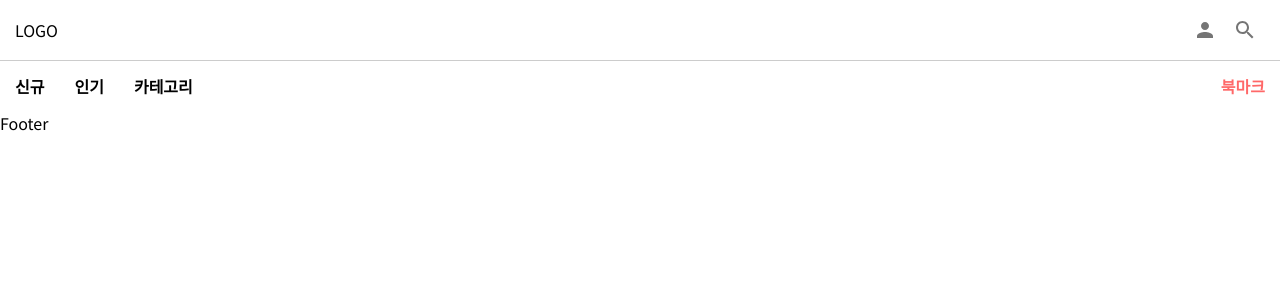
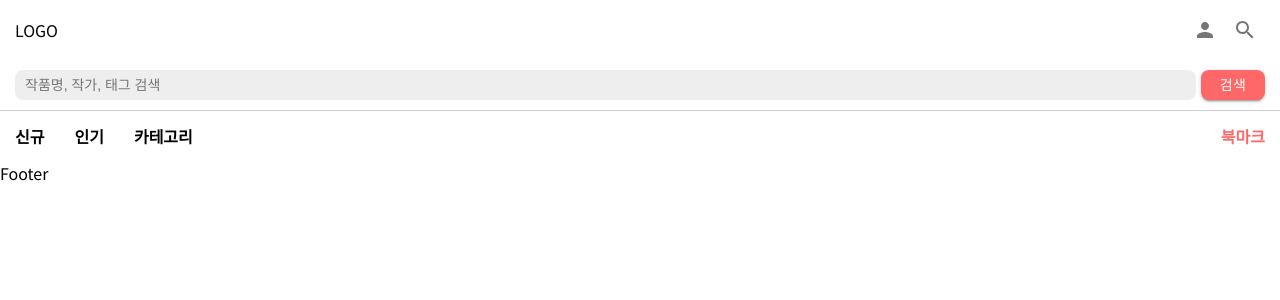
Before and after one commit to 2023-inha-capstone-team4/interactive-novel-web, a React (Create React App) app: page / in a window 1280 px wide. Both pictures are taken after a click on the button 1245 px from the left and 30 px from the top of the page. Shown: the top 300 px of the page. Built offline with nearby package versions, Linux system fonts and the light colour scheme.

Commit message:
feat: 검색 바 추가

```diff
--- a/src/layouts/DefaultLayout/Header.tsx
+++ b/src/layouts/DefaultLayout/Header.tsx
@@ -1,13 +1,20 @@
 import SearchIcon from '@mui/icons-material/Search';
 import PersonIcon from '@mui/icons-material/Person';
 import styled from '@emotion/styled';
-import { IconButton } from '@mui/material';
+import { Button, Collapse, IconButton, InputAdornment, TextField } from '@mui/material';
 import { Link } from 'react-router-dom';
+import { ChangeEvent, useState } from 'react';
 
 /**
  * 페이지의 Header 요소입니다.
  */
 function Header() {
+  const [searchBarDisplayed, displaySearchBar] = useState(false);
+
+  const toggleSearchBar = () => {
+    displaySearchBar(!searchBarDisplayed);
+  };
+
   return (
     <>
       <StyledHeader>
@@ -16,11 +23,14 @@ function Header() {
           <IconButton onClick={() => console.log('Person Button clicked')}>
             <PersonIcon />
           </IconButton>
-          <IconButton onClick={() => console.log('Search Button clicked')}>
+          <IconButton onClick={toggleSearchBar}>
             <SearchIcon />
           </IconButton>
         </span>
       </StyledHeader>
+      <Collapse in={searchBarDisplayed}>
+        <SearchBar />
+      </Collapse>
       <NavBar />
     </>
   );
@@ -37,6 +47,61 @@ const StyledHeader = styled.header`
   flex-direction: row;
   justify-content: space-between;
   align-items: center;
+`;
+
+/**
+ * 검색 바 요소입니다.
+ */
+function SearchBar() {
+  const [searchTerm, setSearchTerm] = useState('');
+
+  const handleTextFieldChange = (event: ChangeEvent<HTMLInputElement>) => {
+    setSearchTerm(event.target.value);
+  };
+
+  return (
+    <StyledSearchBar>
+      <SearchField
+        type="search"
+        value={searchTerm}
+        onChange={handleTextFieldChange}
+        placeholder="작품명, 작가, 태그 검색"
+      />
+      <SearchButton variant="contained">검색</SearchButton>
+    </StyledSearchBar>
+  );
+}
+
+const StyledSearchBar = styled.div`
+  height: 50px;
+  padding: 0 15px;
+
+  display: flex;
+  flex-direction: row;
+  justify-content: stretch;
+  align-items: center;
+`;
+
+const SearchField = styled.input`
+  height: 30px;
+  flex-grow: 1;
+  border-radius: 8px;
+  border: none;
+  background-color: #eeeeee;
+  font-size: 14px;
+  padding: 0 10px;
+`;
+
+const SearchButton = styled(Button)`
+  width: 50px;
+  height: 30px;
+  margin-left: 5px;
+  border-radius: 8px;
+  background-color: #ff6868;
+
+  &:hover {
+    background-color: #ff6868;
+  }
 `;
 
 /**
```
